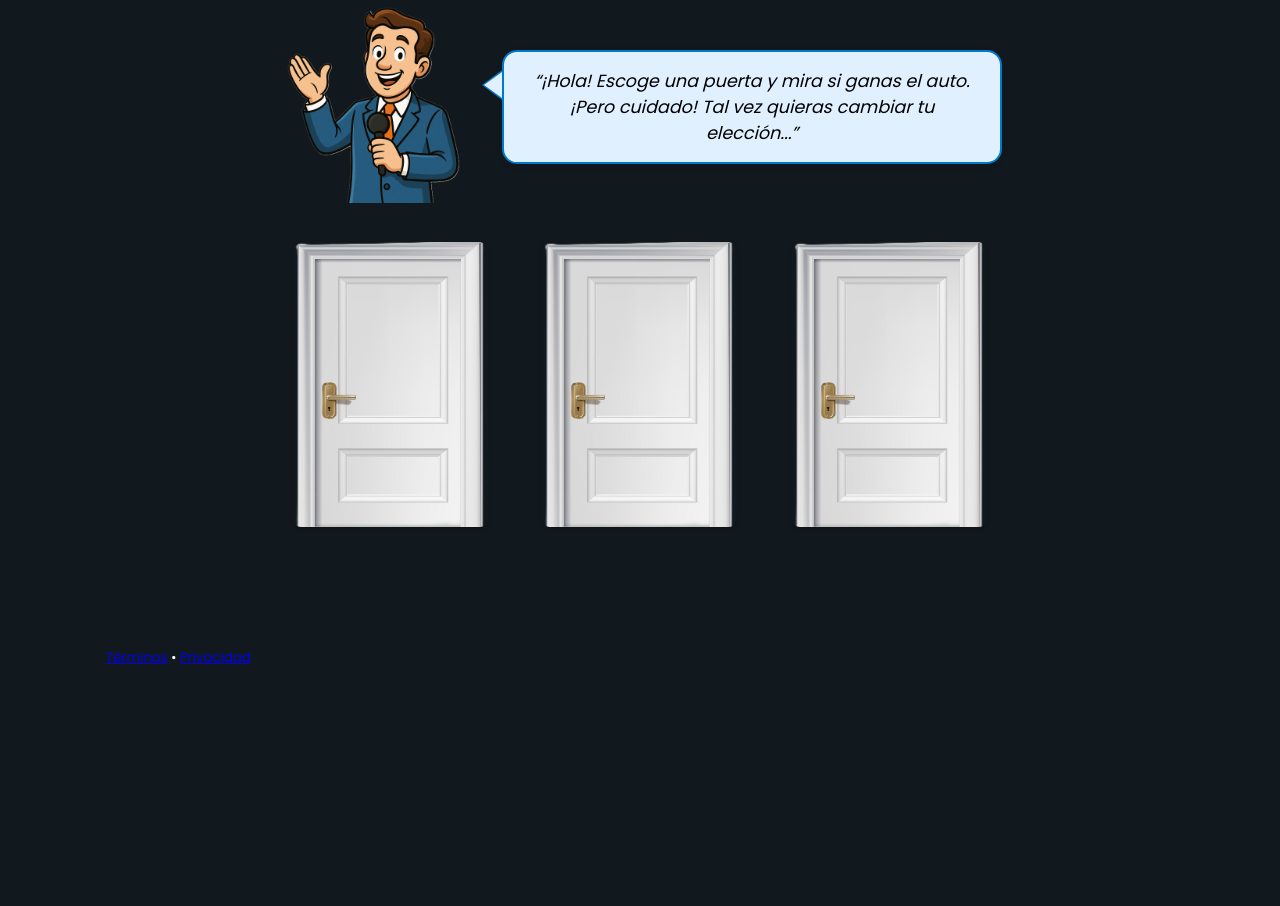
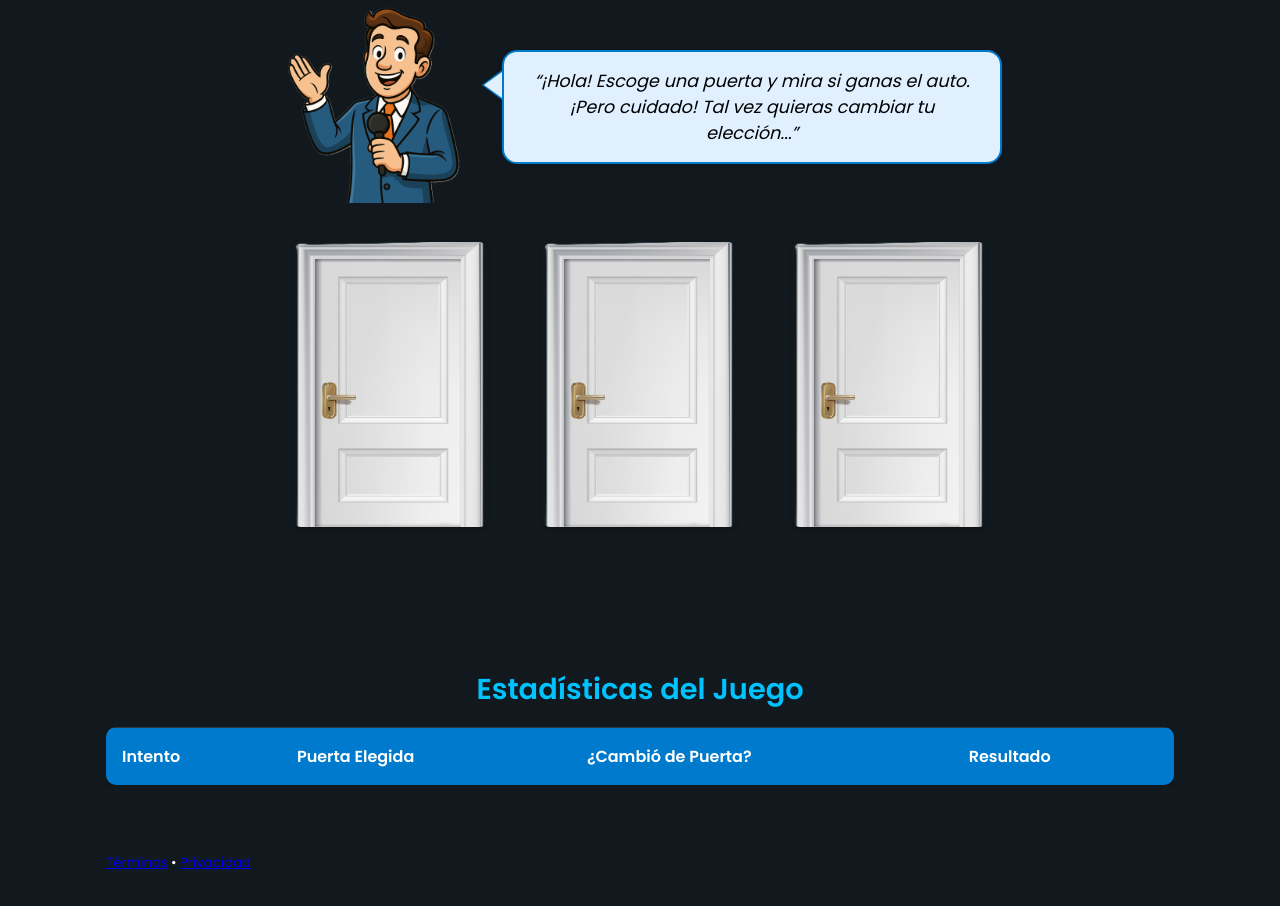
Before and after one commit to sebastianAnger/Monty, a plain HTML site: page index.html in a window 1280 px wide. Shown: the part 221-1127 px from the top of the page. Before the commit the page ends 922 px from the top, so only its background shows below. Drawn offline with Linux system fonts and the light colour scheme.

Commit message:
Tabla de resultados de juego, Revisar tema de localStorage y sessionStorage.

```diff
--- a/app.js
+++ b/app.js
@@ -50,7 +50,6 @@ function changeDoor(doorNumber, MontyDoor) {
     // Función para manejar el evento de clic en la puerta
     var dialogoMyDoor = document.getElementById("dialogo-presentador");
     dialogoMyDoor.innerHTML = "Abri la puerta " + MontyDoor + " No hay regalo. ¿Vas a cambiar de puerta?  ";
-//#region Creacion de Botones
     // Crear el botón
         const changButton = document.createElement("button");
         changButton.textContent = "Cambio de Puerta";
@@ -60,7 +59,6 @@ function changeDoor(doorNumber, MontyDoor) {
         keepButton.textContent = "Mantener de Puerta";
         keepButton.className = "keep-btn";
     // TerminaBoton
-//#endregion
         let cambiopuerta;
         let cambiopuertaValue;
 
@@ -70,6 +68,7 @@ function changeDoor(doorNumber, MontyDoor) {
             cambiopuertaValue= document.getElementById(`door${cambiopuerta}`).dataset.value; // Obtener el valor de la puerta restante
             document.getElementById(`Labeldoor${cambiopuerta}`).innerHTML = "CAMBIO DE PUERTA!"; //POR ELIMINAR
             showDoors(doorNumber, MontyDoor, cambiopuerta, cambiopuertaValue); // Mostrar el resultado
+            localStorage.setItem("Cambio", "Si");
         });
         //KeepButton
         keepButton.addEventListener("click", () => {
@@ -79,6 +78,7 @@ function changeDoor(doorNumber, MontyDoor) {
             cambiopuertaValue= document.getElementById(`door${cambiopuerta}`).dataset.value; // Obtener el valor de la puerta restante
             console.log(`Puerta final: ${cambiopuerta} debe ser igual a ${doorNumber}, Valor: ${cambiopuertaValue}, MontyDoor: ${MontyDoor}`);
             showDoors(doorNumber, MontyDoor, cambiopuerta, cambiopuertaValue); // Mostrar el resultado
+            localStorage.setItem("Cambio", "No");
         });
         // Agregar el botón al dialogo
     document.getElementById("dialogo-presentador").appendChild(document.createElement("br")); // Salto de línea
@@ -92,12 +92,14 @@ function showDoors(doorNumber, MontyDoor, cambiopuerta, cambiopuertaValue){
         if (cambiopuertaValue === "true") {
             YouWinOrLose(true);
             OpenDoorAnimation(cambiopuerta, "src/WinDoor.png");
+            localStorageDoors(doorNumber, cambiopuertaValue);
         } else {
             YouWinOrLose(false);
             OpenDoorAnimation(cambiopuerta, "src/OpenDoor.png");
             OpenDoorAnimation(getRemainingDoor(cambiopuerta, MontyDoor), "src/WinDoor.png");
             const winningDoor = getRemainingDoor(cambiopuerta, MontyDoor); //Agregar la puerta ganadora
             document.getElementById(`Labeldoor${winningDoor}`).innerHTML = "PUERTA GANADORA!"; //POR ELIMINAR
+            localStorageDoors(doorNumber, cambiopuertaValue);
         }
         // Agregar el botón de reinicio
         addResetButton();
@@ -216,9 +218,19 @@ function addNextButton(doorNumber){
     document.getElementById("dialogo-presentador").appendChild(nextButton);
 }
 
+function localStorageDoors(myDoor, cambiopuertaValue) {
+    //localStorage.setItem("DoorSelect", myDoor);
+    if (cambiopuertaValue === "true") {
+        var result = "Gano";
+        localStorage.setItem("Res", result);
+    }else {
+        var result = "Perdio";
+        localStorage.setItem("Res", result);
+    }
+}
 
-//TODO: Tabla de resultados de juego
+
+//TODO: Tabla de resultados de juego, Revisar tema de localStorage y sessionStorage.
 
 //TODO: Preparacion para subir a github la primera aplicacion Publica.
-
 //FIXME: Borrar y liempiar codigo comentado. Eliminar el label de la puerta seleccionada
--- a/index.html
+++ b/index.html
@@ -45,12 +45,44 @@
         </section>
     </div>
 </main>
-<footer>
+<!-- Tabla de estadísticas del juego -->
+<section class="contenedor-principal">
+  <h2 class="tabla-titulo">Estadísticas del Juego</h2>
+  <div class="tabla-wrapper">
+    <table class="tabla-estadisticas">
+      <thead>
+        <tr>
+          <th>Intento</th>
+          <th>Puerta Elegida</th>
+          <th>¿Cambió de Puerta?</th>
+          <th>Resultado</th>
+        </tr>
+      </thead>
+      <tbody>
+        <!--
+        <tr>
+          <td>1</td>
+          <td>Puerta 2</td>
+          <td>Sí</td>
+          <td class="ganado">Ganó</td>
+        </tr>
+        <tr>
+          <td>2</td>
+          <td>Puerta 3</td>
+          <td>No</td>
+          <td class="perdido">Perdió</td>
+        </tr>
+      -->
+      </tbody>
+    </table>
+  </div>
+</section>
+
   <footer class="contenedor-principal">
     <small>
       <a href="#">Términos</a> • <a href="#">Privacidad</a>
     </small>
-  </footer></footer>
+  </footer>
     <script src="app.js"></script>
 </body>
 </html>
--- a/styles.css
+++ b/styles.css
@@ -156,3 +156,50 @@ body {
 .next-btn:hover, .reset-btn:hover, .chan-btn:hover, .keep-btn:hover {
   background-color: #005f99;
 }
+
+/* === Tabla de estadísticas del juego === */
+.tabla-titulo {
+  color: #00c2ff;
+  text-align: center;
+  margin-bottom: 1rem;
+  font-size: 1.8rem;
+}
+
+.tabla-wrapper {
+  overflow-x: auto;
+}
+
+.tabla-estadisticas {
+  width: 100%;
+  border-collapse: collapse;
+  background-color: #1e2a32;
+  color: #ffffff;
+  border-radius: 10px;
+  overflow: hidden;
+  box-shadow: 0 2px 10px rgba(0, 0, 0, 0.5);
+}
+
+.tabla-estadisticas thead {
+  background-color: #007acc;
+}
+
+.tabla-estadisticas th,
+.tabla-estadisticas td {
+  padding: 1rem;
+  text-align: left;
+  border-top: 1px solid #2a3b47;
+}
+
+.tabla-estadisticas tbody tr:hover {
+  background-color: #2c3e50;
+}
+
+.tabla-estadisticas td.ganado {
+  color: #00ff99;
+  font-weight: bold;
+}
+
+.tabla-estadisticas td.perdido {
+  color: #ff6666;
+  font-weight: bold;
+}
```
